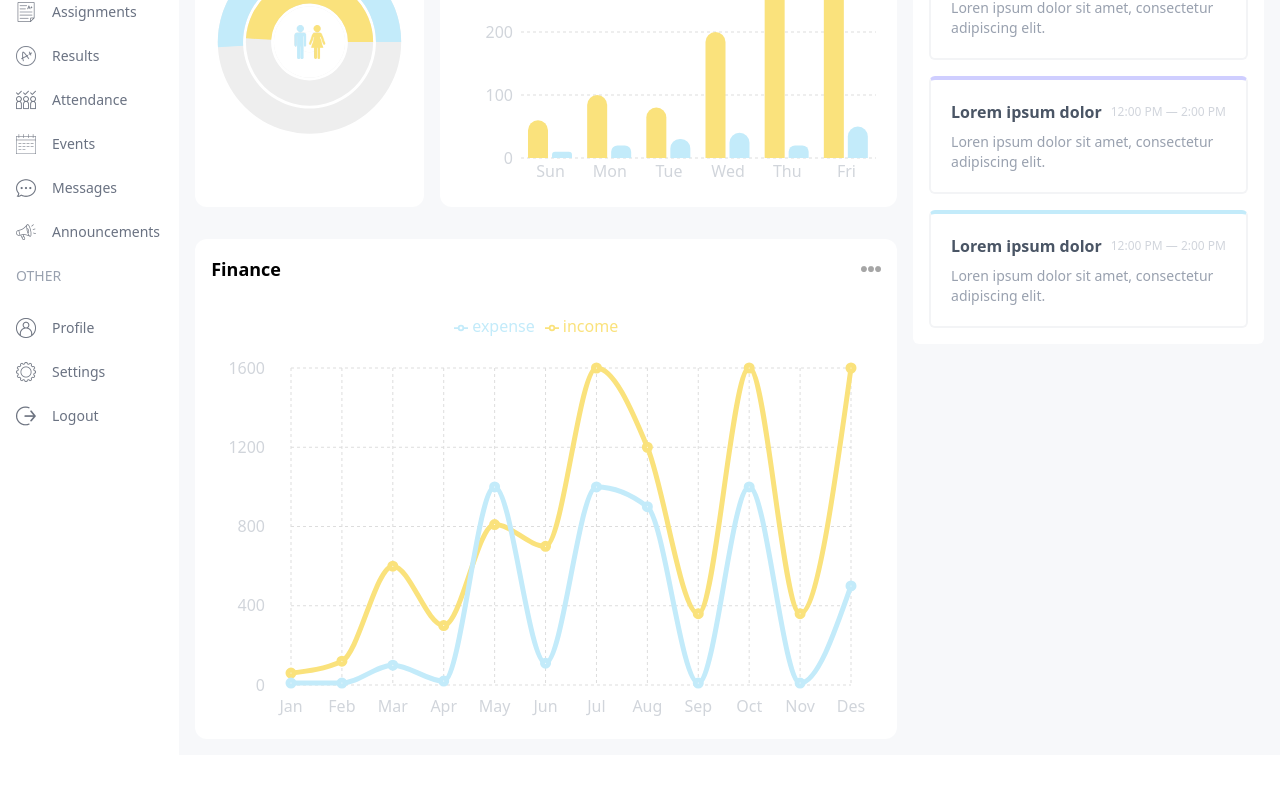
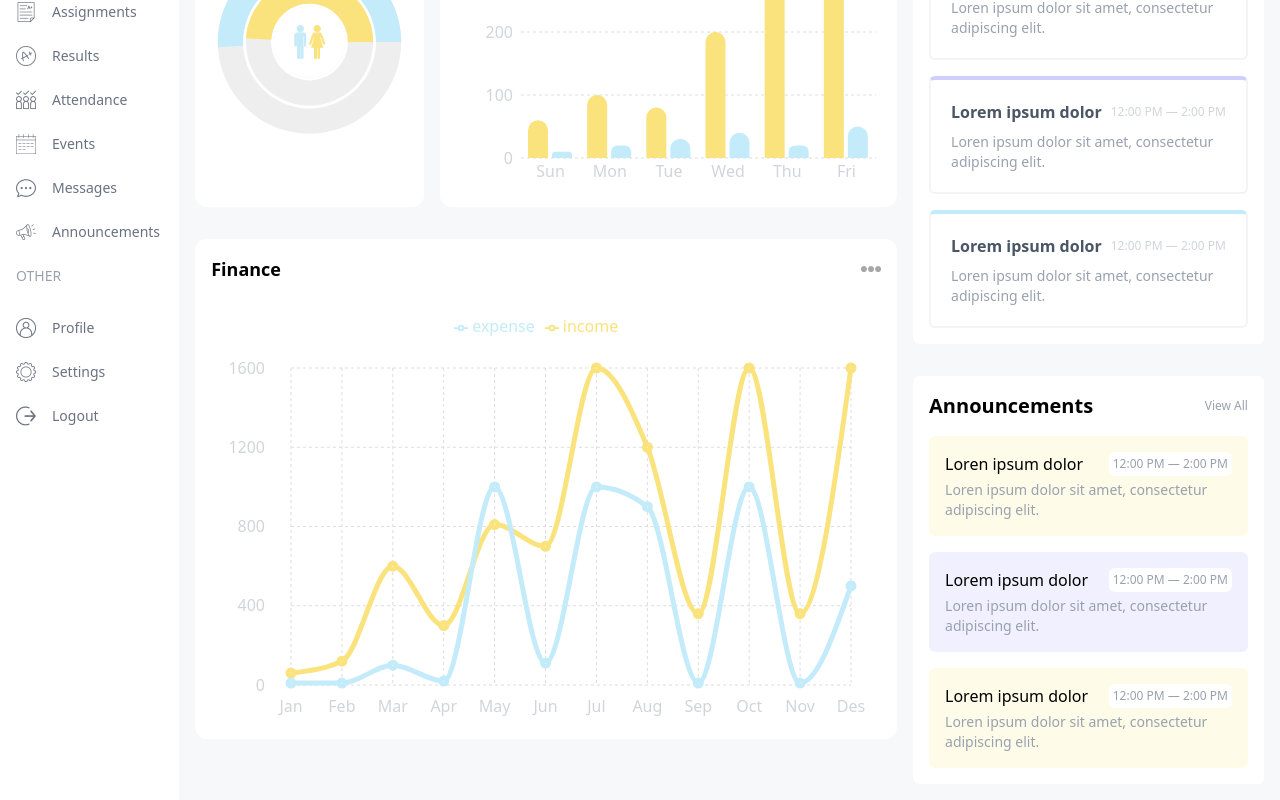
Before and after one commit to rafiuislam/school-management-dashboard, a Next.js app: page /admin in a window 1280 px wide. Shown: the part 498-1298 px from the top of the page. Before the commit the page ends 1253 px from the top, so only its background shows below. Built offline with nearby package versions, Linux system fonts and the light colour scheme.

Commit message:
Announcements Ui added

```diff
--- a/src/app/(dashboard)/admin/page.jsx
+++ b/src/app/(dashboard)/admin/page.jsx
@@ -1,3 +1,4 @@
+import Announcements from "@/app/components/Announcements";
 import AttendenceChart from "@/app/components/AttendenceChart";
 import CountChart from "@/app/components/CountChart";
 import EventCalender from "@/app/components/EventCalender";
@@ -39,6 +40,7 @@ const AdminPage = () => {
       {/* right */}
       <div className="w-full lg:w-1/3 flex flex-col gap-8">
         <EventCalender />
+        <Announcements />
       </div>
     </div>
   );
--- /dev/null
+++ b/src/app/components/Announcements.jsx
@@ -0,0 +1,51 @@
+const announcements = [
+  {
+    id: 1,
+    title: "Loren ipsum dolor",
+    time: "12:00 PM — 2:00 PM",
+    description: "Loren ipsum dolor sit amet, consectetur adipiscing elit.",
+  },
+  {
+    id: 2,
+    title: "Lorem ipsum dolor",
+    time: "12:00 PM — 2:00 PM",
+    description: "Loren ipsum dolor sit amet, consectetur adipiscing elit.",
+  },
+
+  {
+    id: 3,
+    title: "Lorem ipsum dolor",
+    time: "12:00 PM — 2:00 PM",
+    description: "Loren ipsum dolor sit amet, consectetur adipiscing elit.",
+  },
+];
+const Announcements = () => {
+  return (
+    <div className="bg-white p-4 rounded-md">
+      <div className="flex items-center justify-between">
+        <h1 className="text-xl font-semibold">Announcements</h1>
+        <span className="text-xs text-gray-400">View All</span>
+      </div>
+      <div className="flex flex-col gap-4 mt-4">
+        {announcements.map((announcement) => (
+          <div
+            className="odd:bg-cYellowLight even:bg-cPurpleLight rounded-md p-4"
+            key={announcement.id}
+          >
+            <div className="flex items-center justify-between">
+              <h2 className="font-medium">{announcement.title}</h2>
+              <span className="text-xs text-gray-400 bg-white rounded-md px-1 py-1">
+                {announcement.time}
+              </span>
+            </div>
+            <p className="text-sm text-gray-400 mt-1">
+              {announcement.description}
+            </p>
+          </div>
+        ))}
+      </div>
+    </div>
+  );
+};
+
+export default Announcements;
--- a/src/app/components/EventCalender.jsx
+++ b/src/app/components/EventCalender.jsx
@@ -14,7 +14,7 @@ const events = [
   {
     id: 1,
     title: "Loren ipsum dolor",
-    tine: "12:00 PM — 2:00 PM",
+    time: "12:00 PM — 2:00 PM",
     description: "Loren ipsum dolor sit amet, consectetur adipiscing elit.",
   },
   {
```
